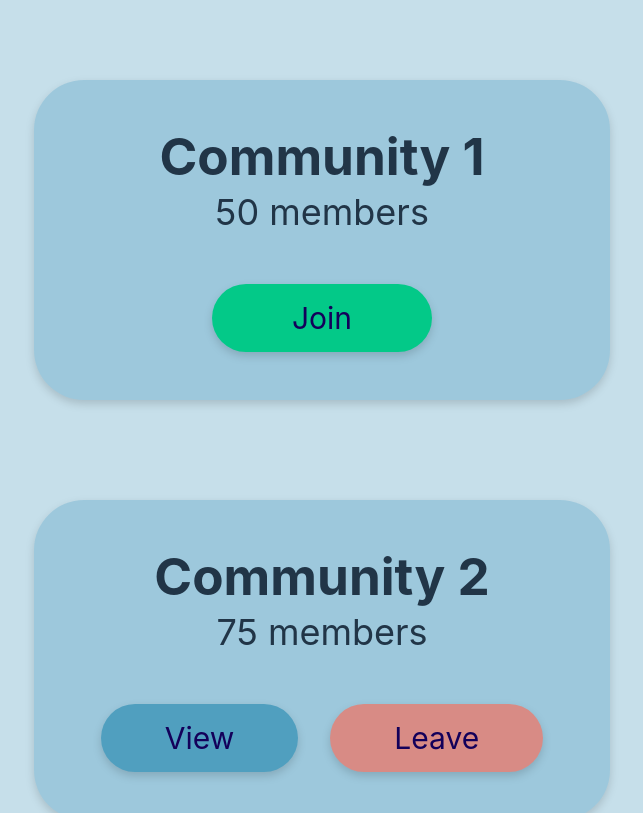
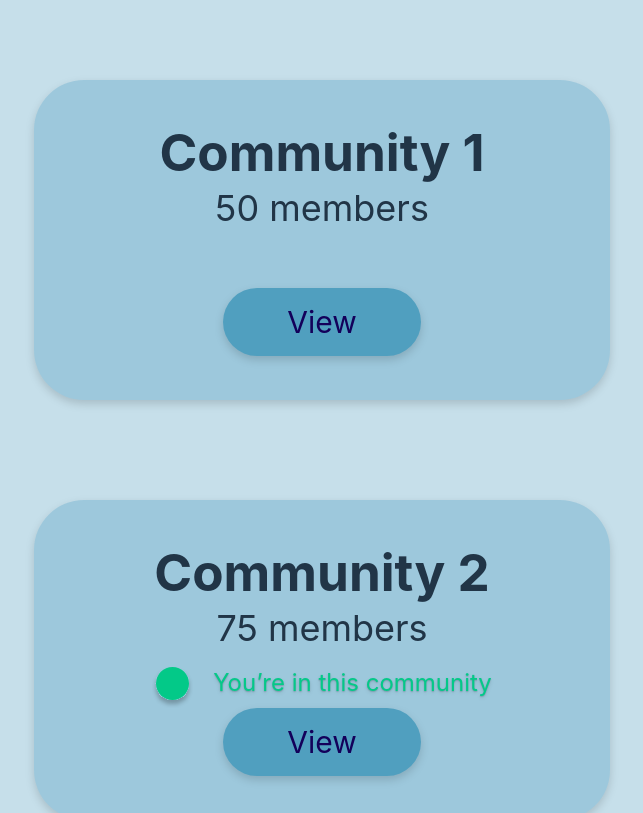
Before and after one commit to Kholil-Asjaduddin/EmoCare, a React (Vite) app in the folder frontend/: page /community in a window 1280 px wide. Shown: the top 813 px of the page, without its empty margins (74-717 px from the left). Built offline with nearby package versions, Linux system fonts and the light colour scheme.

Commit message:
feat: update community card

```diff
--- a/frontend/src/components/CommunityPage/CommunityCard.jsx
+++ b/frontend/src/components/CommunityPage/CommunityCard.jsx
@@ -1,19 +1,15 @@
 import PropTypes from "prop-types";
 
-import JoinButton from "./JoinButton";
 import ViewButton from "./ViewButton";
-import LeaveButton from "./LeaveButton";
 
 const CommunityCard = ({
   name,
   members,
   isJoined,
-  onJoin,
   onView,
-  onLeave,
 }) => {
   return (
-    <div className="w-xl h-80 flex flex-col justify-between items-center bg-nav rounded-[50px] mb-25 p-12 drop-shadow-lg">
+    <div className="w-xl h-80 flex flex-col justify-between items-center bg-nav rounded-[50px] mb-25 px-12 py-11 drop-shadow-lg">
       <div className="flex flex-col items-center">
         <h1 className="font-bold text-5xl pb-2">{name}</h1>
         <p className="font-normal text-4xl">
@@ -22,12 +18,33 @@ const CommunityCard = ({
       </div>
       <div className="w-full flex justify-center gap-8">
         {!isJoined ? (
-          <JoinButton onClick={onJoin} />
+          <ViewButton onClick={onView} />
         ) : (
-          <>
-            <ViewButton onClick={onView} />
-            <LeaveButton onClick={onLeave} />
-          </>
+          <div className="flex flex-col">
+            <div className="flex gap-5">
+              <svg width="41" height="41" viewBox="0 0 41 41" fill="none" xmlns="http://www.w3.org/2000/svg">
+                <g filter="url(#filter0_d_223_121)">
+                  <circle cx="20.5" cy="16.5" r="16.5" fill="#03C988"/>
+                </g>
+                <defs>
+                  <filter id="filter0_d_223_121" x="0" y="0" width="41" height="41" filterUnits="userSpaceOnUse" color-interpolation-filters="sRGB">
+                    <feFlood flood-opacity="0" result="BackgroundImageFix"/>
+                    <feColorMatrix in="SourceAlpha" type="matrix" values="0 0 0 0 0 0 0 0 0 0 0 0 0 0 0 0 0 0 127 0" result="hardAlpha"/>
+                    <feOffset dy="4"/>
+                    <feGaussianBlur stdDeviation="2"/>
+                    <feComposite in2="hardAlpha" operator="out"/>
+                    <feColorMatrix type="matrix" values="0 0 0 0 0 0 0 0 0 0 0 0 0 0 0 0 0 0 0.25 0"/>
+                    <feBlend mode="normal" in2="BackgroundImageFix" result="effect1_dropShadow_223_121"/>
+                    <feBlend mode="normal" in="SourceGraphic" in2="effect1_dropShadow_223_121" result="shape"/>
+                  </filter>
+                </defs>
+              </svg>
+              <p className="font-normal text-2xl text-teal text-shadow-md">You’re in this community</p>
+            </div>
+            <div className="flex justify-center">
+              <ViewButton onClick={onView} />
+            </div>
+          </ div>
         )}
       </div>
     </div>
@@ -38,9 +55,7 @@ CommunityCard.propTypes = {
   name: PropTypes.string.isRequired,
   members: PropTypes.number.isRequired,
   isJoined: PropTypes.bool.isRequired,
-  onJoin: PropTypes.func.isRequired,
-  onView: PropTypes.func.isRequired,
-  onLeave: PropTypes.func.isRequired,
+  onView: PropTypes.func.isRequired
 };
 
 export default CommunityCard;
--- a/frontend/src/components/CommunityPage/CommunityPage.jsx
+++ b/frontend/src/components/CommunityPage/CommunityPage.jsx
@@ -18,21 +18,25 @@ const CommunityPage = () => {
     fetchCommunities();
   }, []);
 
-  const handleJoin = (id) => {
-    setCommunities((prev) =>
-      prev.map((community) =>
-        community.id === id ? { ...community, isJoined: true } : community,
-      ),
-    );
-  };
+  // const handleJoin = (id) => {
+  //   setCommunities((prev) =>
+  //     prev.map((community) =>
+  //       community.id === id ? { ...community, isJoined: true } : community,
+  //     ),
+  //   );
+  // };
 
-  const handleLeave = (id) => {
-    setCommunities((prev) =>
-      prev.map((community) =>
-        community.id === id ? { ...community, isJoined: false } : community,
-      ),
-    );
-  };
+  // const handleLeave = (id) => {
+  //   setCommunities((prev) =>
+  //     prev.map((community) =>
+  //       community.id === id ? { ...community, isJoined: false } : community,
+  //     ),
+  //   );
+  // };
+
+  const handleView = (id) => {
+    // Navigate to the community chat page
+    };
 
   return (
     <div className="w-screen flex flex-row flex-wrap justify-between pt-20 px-27">
@@ -42,9 +46,7 @@ const CommunityPage = () => {
           name={community.name}
           members={community.members}
           isJoined={community.isJoined}
-          onJoin={() => handleJoin(community.id)}
-          onView={() => console.log(`Viewing ${community.name}`)}
-          onLeave={() => handleLeave(community.id)}
+          onView={() => handleView(community.id)}
         />
       ))}
     </div>
```
